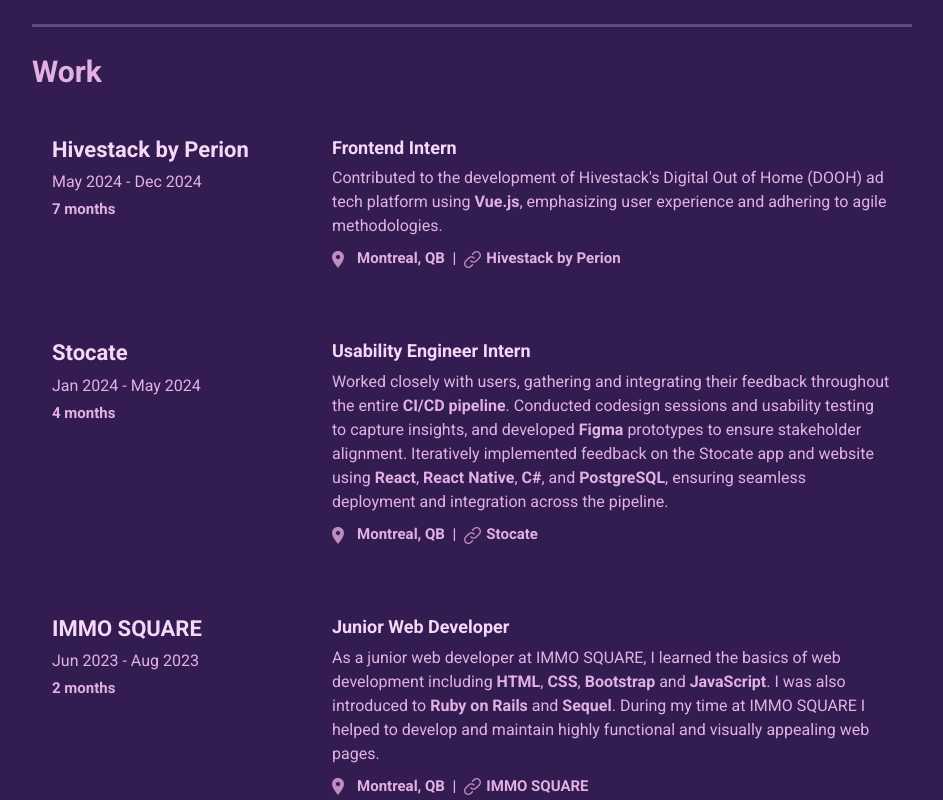
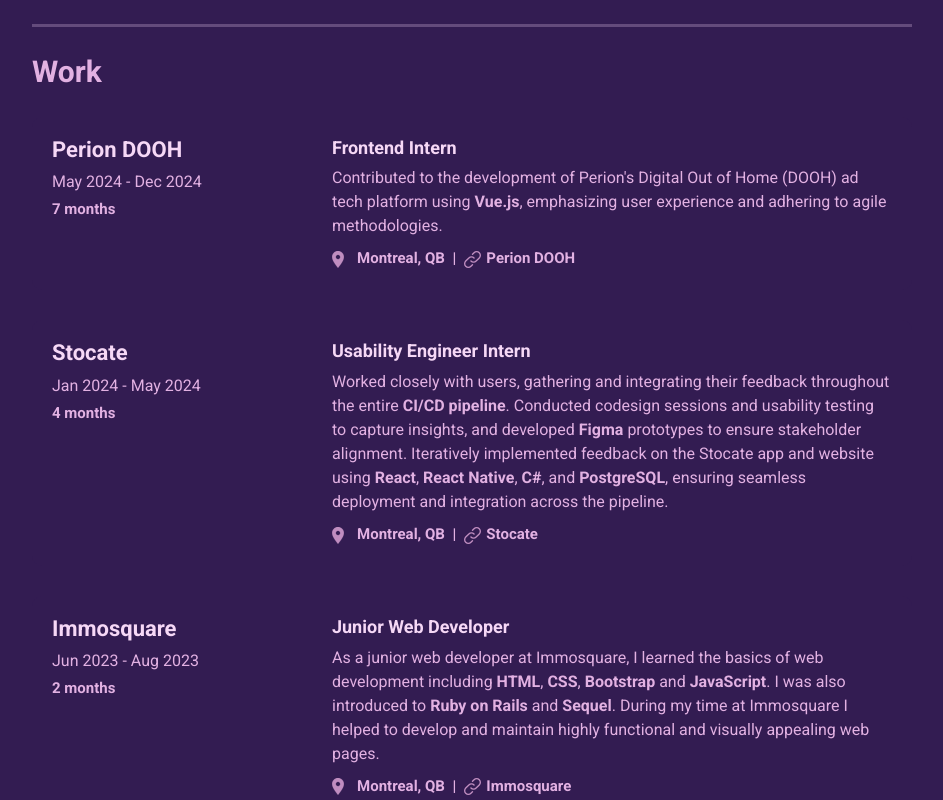
Before and after one commit to LianLambert/lian-website, a Vue app: page / in a window 1280 px wide. Shown: the part 1400-2200 px from the top of the page, without its empty margins (168-1111 px from the left). Built offline with nearby package versions, Linux system fonts and the light colour scheme.

Commit message:
update perion/immosquare

```diff
--- a/src/components/sections/ExperienceSection.vue
+++ b/src/components/sections/ExperienceSection.vue
@@ -22,13 +22,13 @@
       <hr class="horizontal-divider" />
       <div class="d-flex"><h2 class="h2-dark-bg">Work</h2></div>
       <ExperienceEntry
-        company="Hivestack by Perion"
+        company="Perion DOOH"
         :startDate="new Date('May 1, 2024')"
         :endDate="new Date('December 31, 2024')"
         position="Frontend Intern"
-        description="Contributed to the development of Hivestack's Digital Out of Home (DOOH) ad tech platform using <b>Vue.js</b>, emphasizing user experience and adhering to agile methodologies."
+        description="Contributed to the development of Perion's Digital Out of Home (DOOH) ad tech platform using <b>Vue.js</b>, emphasizing user experience and adhering to agile methodologies."
         location="Montreal, QB"
-        linkText="Hivestack by Perion"
+        linkText="Perion DOOH"
         link="https://www.hivestack.com/"
       />
       <ExperienceEntry
@@ -42,13 +42,13 @@
         link="https://www.stocate.com/"
       />
       <ExperienceEntry
-        company="IMMO SQUARE"
+        company="Immosquare"
         :startDate="new Date('June 1, 2023')"
         :endDate="new Date('August 1, 2023')"
         position="Junior Web Developer"
-        description="As a junior web developer at IMMO SQUARE, I learned the basics of web development including <b>HTML</b>, <b>CSS</b>, <b>Bootstrap</b> and <b>JavaScript</b>. I was also introduced to <b>Ruby on Rails</b> and <b>Sequel</b>. During my time at IMMO SQUARE I helped to develop and maintain highly functional and visually appealing web pages."
+        description="As a junior web developer at Immosquare, I learned the basics of web development including <b>HTML</b>, <b>CSS</b>, <b>Bootstrap</b> and <b>JavaScript</b>. I was also introduced to <b>Ruby on Rails</b> and <b>Sequel</b>. During my time at Immosquare I helped to develop and maintain highly functional and visually appealing web pages."
         location="Montreal, QB"
-        linkText="IMMO SQUARE"
+        linkText="Immosquare"
         link="https://immosquare.com/"
       />
     </div>
--- a/src/constants.js
+++ b/src/constants.js
@@ -1,4 +1,4 @@
-export const RESUME_LINK = "/lian-website/Lian_Lambert_Resume_2025.pdf";
+export const RESUME_LINK = "/website/Lian_Lambert_Resume_2025.pdf";
 export const GITHUB_LINK = "https://github.com/LianLambert";
 export const LINKEDIN_LINK = "https://www.linkedin.com/in/lian-lambert/";
 export const EMAIL = "lian1lambert@gmail.com";
```
Also changed, not shown: 1 other file (tests, documents, lock files or other folders).
